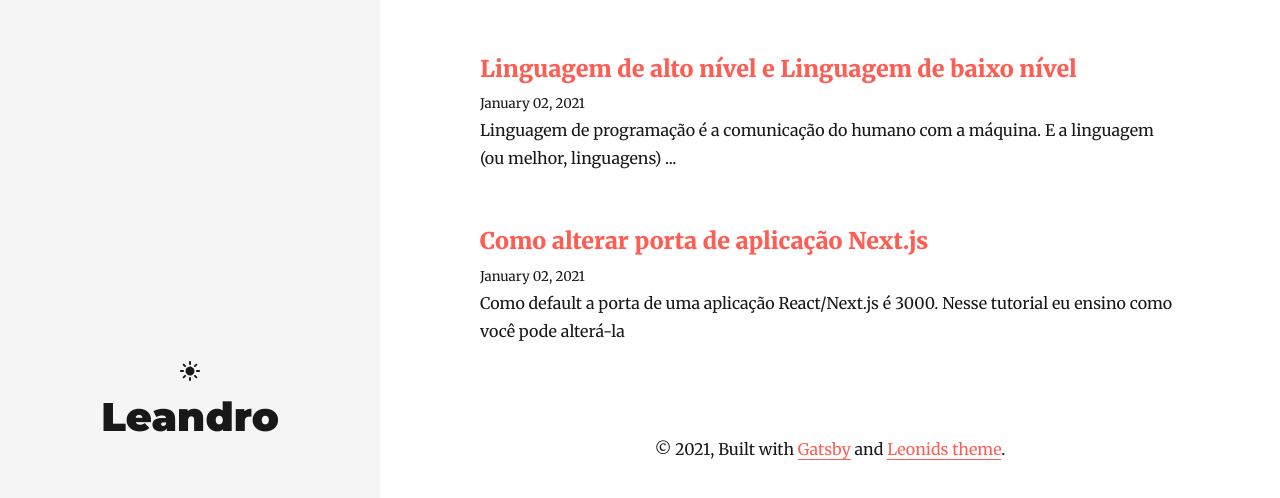
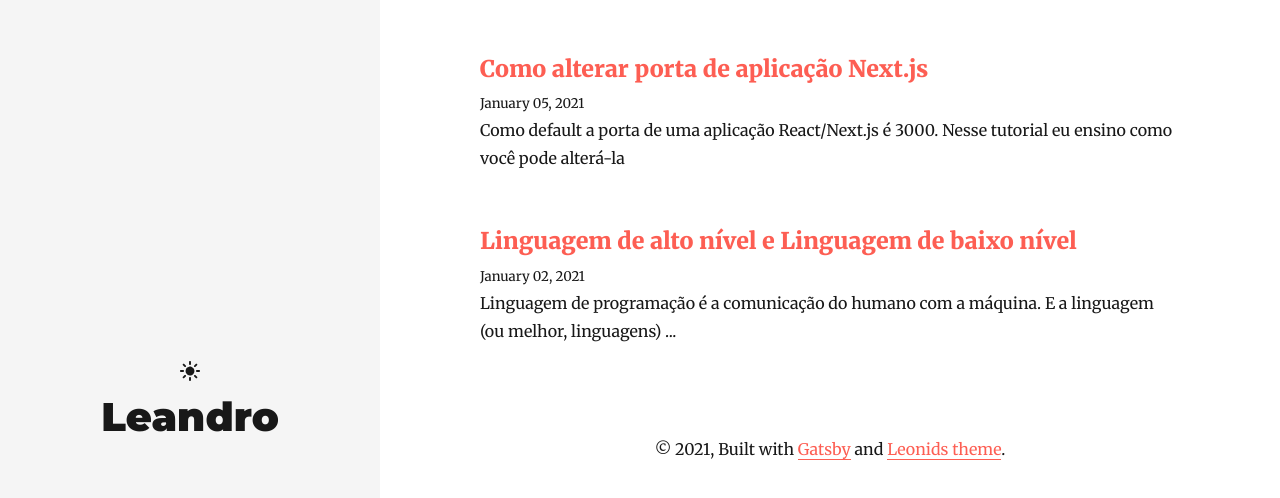
Before and after one commit to leandro-dos-santos/blog, a Gatsby site: page / in a window 1280 px wide. Built offline with nearby package versions, Linux system fonts and the light colour scheme; Gatsby itself is replaced by a stand-in of ours; some packages are replaced by stand-ins of ours.

Commit message:
fix: last post date

```diff
--- a/content/blog/mudar-porta-next-app/index.md
+++ b/content/blog/mudar-porta-next-app/index.md
@@ -1,6 +1,6 @@
 ---
 title: Como alterar porta de aplicação Next.js
-date: "2021-01-02T02:20:03.284Z"
+date: "2021-01-05T03:38:03.284Z"
 description: "Como default a porta de uma aplicação React/Next.js é 3000. Nesse tutorial eu ensino como você pode alterá-la"
 categories: [next.js]
 ---
```
